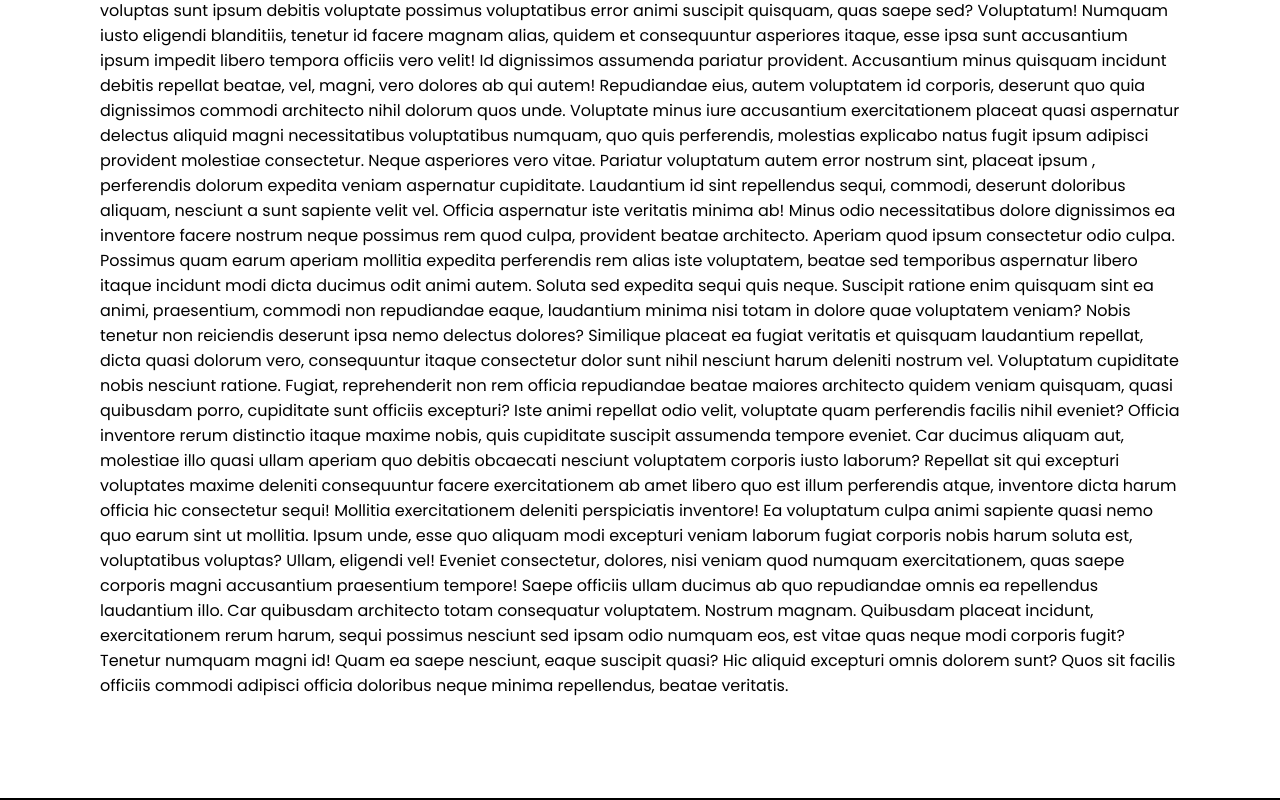
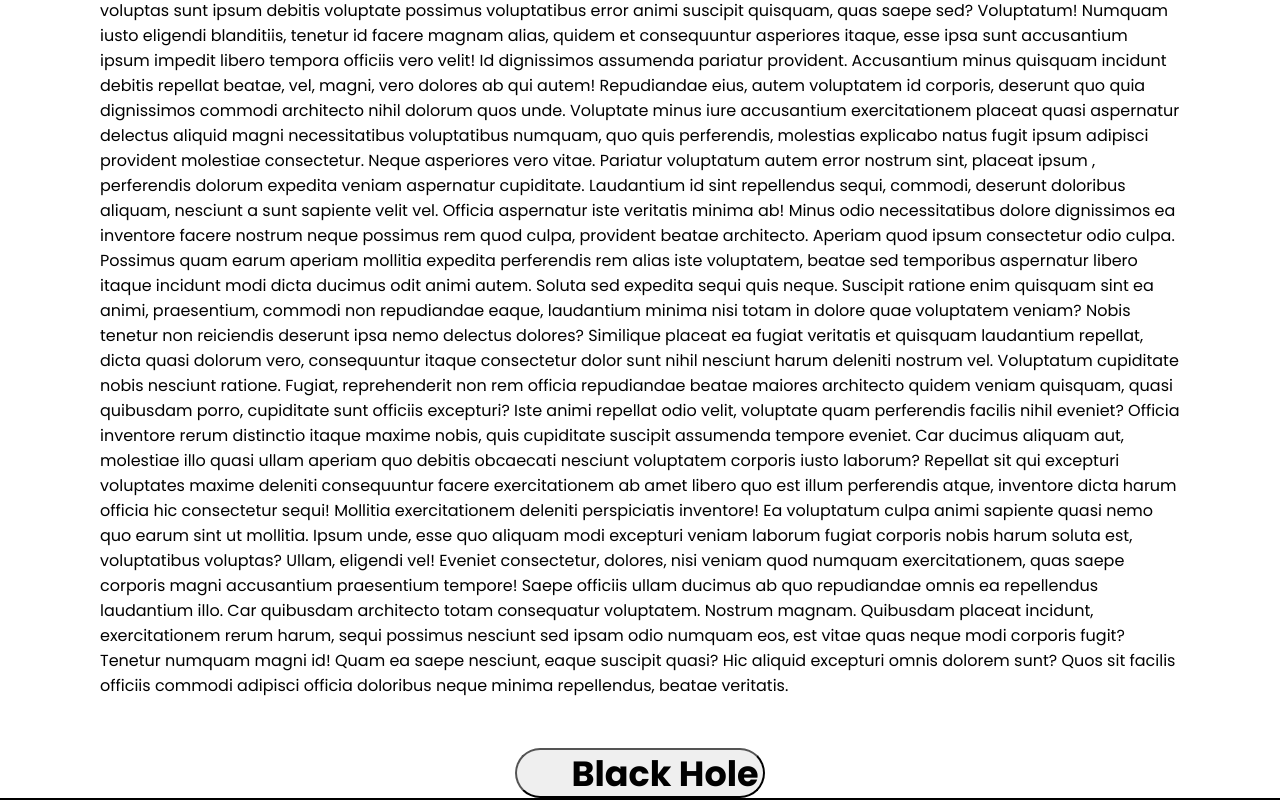
Before and after one commit to VladimirSaenko/Scrolling-To-White-Hole, a plain HTML site: page index.html in a window 1280 px wide. Shown: the part 2102-2902 px from the top of the page. Drawn offline with Linux system fonts and the light colour scheme.

Commit message:
button to next hole

```diff
--- a/index.html
+++ b/index.html
@@ -36,6 +36,10 @@
             Ullam, eligendi vel! Eveniet consectetur, dolores, nisi veniam quod numquam exercitationem, quas saepe corporis magni accusantium praesentium tempore! Saepe officiis ullam ducimus ab quo repudiandae omnis ea repellendus laudantium illo.
             Car quibusdam architecto totam consequatur voluptatem. Nostrum magnam. Quibusdam placeat incidunt, exercitationem rerum harum, sequi possimus nesciunt sed ipsam odio numquam eos, est vitae quas neque modi corporis fugit?
             Tenetur numquam magni id! Quam ea saepe nesciunt, eaque suscipit quasi? Hic aliquid excepturi omnis dolorem sunt? Quos sit facilis officiis commodi adipisci officia doloribus neque minima repellendus, beatae veritatis.</p>
+            <button type="button">
+                <img src="icon.png">
+                <a href="https://vladimirsaenko.github.io/Scrolling-To-Black-Hole/">Black Hole</a>
+            </button>
     </div>
     <script src="script.js"></script>
 </body>
--- a/style.css
+++ b/style.css
@@ -38,6 +38,10 @@ section {
 
 .container {
     position: relative;
+    display: flex;
+    flex-direction: column;
+    justify-content: center;
+    align-items: center;
     margin-top: 200vh;
     padding: 100px;
     background: #fff;
@@ -76,6 +80,49 @@ section {
     width: 100%;
 }
 
+
+button {
+    display: flex;
+    flex-direction: row;
+    justify-content: center;
+    align-items: center;
+    position: absolute;
+    bottom: 0;
+    font-size: 35px;
+    font-weight: bold;
+    width: 250px;
+    height: 50px;
+    border-radius: 25px;
+}
+
+button img {
+    width: 50px;
+    height: 50px;
+    opacity: 0;
+}
+
+button:hover img {
+    opacity: 1;
+    animation: rotatehole 3s infinite linear reverse;
+}
+
+@keyframes rotatehole {
+    0% {
+        transform: rotate(0deg);
+    }
+    50% {
+        transform: rotate(90deg);
+    }
+    100% {
+        transform: rotate(180deg);
+    }
+}
+
+button a {
+    text-decoration: none;
+    color: #000000;
+}
+
 @media screen and (min-width: 300px) and (max-width: 800px) {
     .innerText, .text {
         font-size: 5.5em;
```
